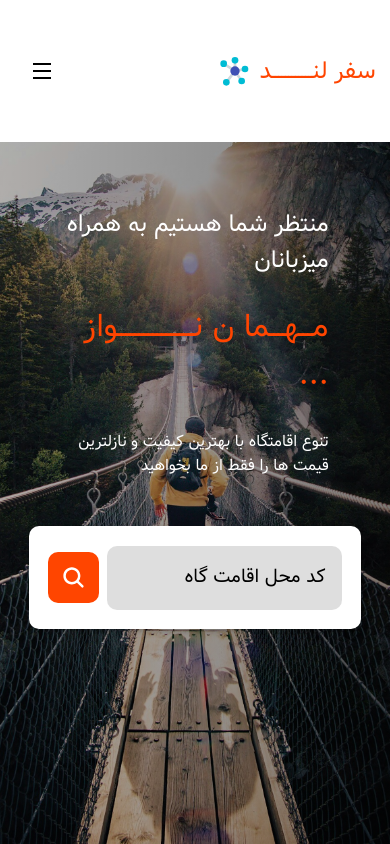
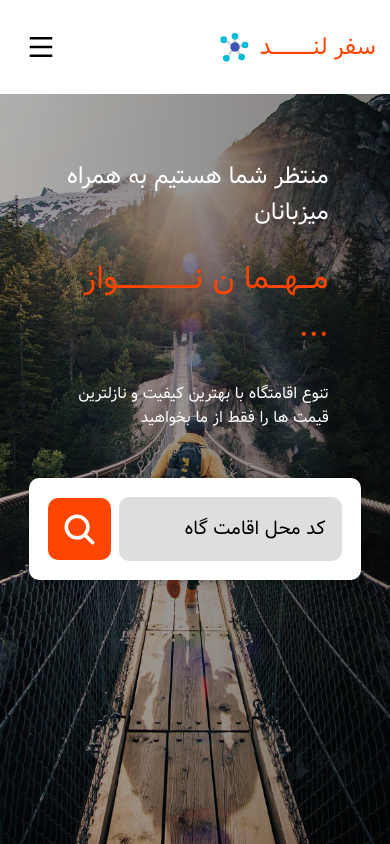
Before and after one commit to sani1426/safar-land, a Next.js app: page / in a window 390 px wide. Built offline with nearby package versions, Linux system fonts and the light colour scheme.

Commit message:
change font

```diff
--- a/app/globals.css
+++ b/app/globals.css
@@ -306,7 +306,7 @@ ul {
   border-radius: 10px;
   cursor: pointer;
   transition: all ease 0.4s;
-  font-size: 25px;
+  font-size: 37px;
 }
 .header-search span:hover {
   background-color: rgb(255, 120, 71);
@@ -329,9 +329,7 @@ ul {
   .sign_container a{
     display: none;
   }
-  .sign_container button{
-    display: block;
-  }
+
   .nav_list{
     display: none;
   }
--- a/components/navigation.jsx
+++ b/components/navigation.jsx
@@ -53,13 +53,14 @@ const Navigation = () => {
 
               <span>ورود</span>
             </Link>
-            <button className="menu-button " >
-              <span className="text-2xl p-1">
+
+
+
+
+          </div>
+          <span className="text-3xl py-[.5rem] px-[.7rem] md:hidden">
               <RiMenuFill />
               </span>
-
-            </button>
-          </div>
         </div>
       </header>
      );
```
